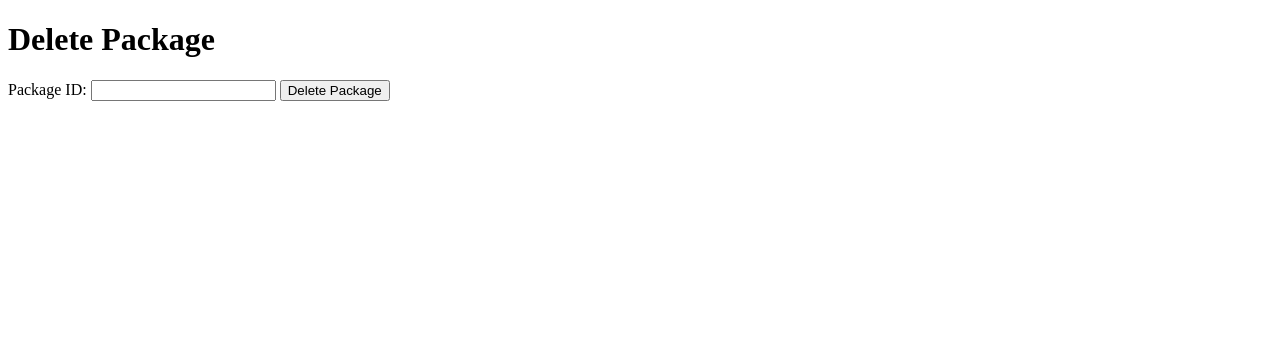
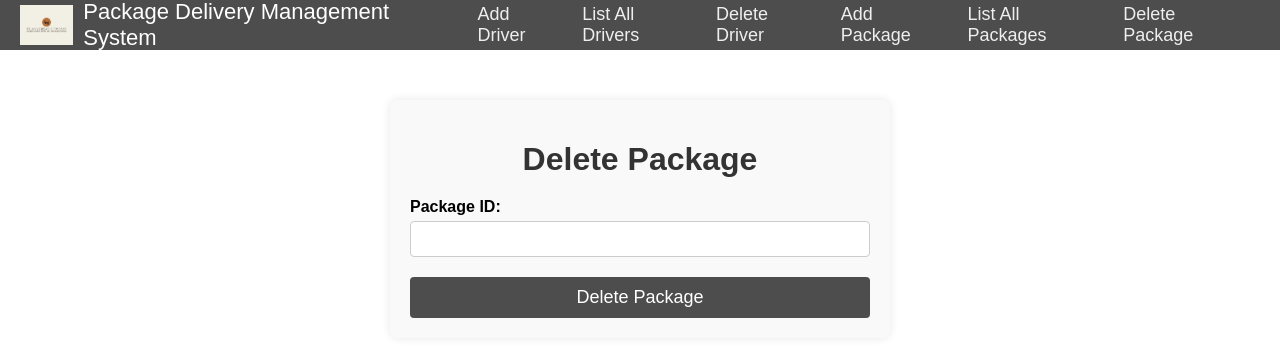
Before and after one commit to zafar-m3n/PackageDeliveryManagementSystem, a website: page public/delete-package.html in a window 1280 px wide. Drawn offline with Linux system fonts and the light colour scheme.

Commit message:
Delete styles

```diff
--- a/public/delete-package.html
+++ b/public/delete-package.html
@@ -4,13 +4,32 @@
     <meta charset="UTF-8" />
     <meta name="viewport" content="width=device-width, initial-scale=1.0" />
     <title>Delete Package</title>
+    <link rel="stylesheet" href="/styles/delete-package.css" />
   </head>
   <body>
+    <header>
+      <div class="logo-container">
+        <img src="/logo.png" alt="Project Logo" class="logo" />
+        <span class="navbar-title">Package Delivery Management System</span>
+      </div>
+      <div class="nav">
+        <div class="nav-links">
+          <a href="add-driver.html">Add Driver</a>
+          <a href="/list-drivers">List All Drivers</a>
+          <a href="delete-driver.html">Delete Driver</a>
+          <a href="add-package.html">Add Package</a>
+          <a href="/list-packages">List All Packages</a>
+          <a href="delete-package.html">Delete Package</a>
+        </div>
+      </div>
+    </header>
+    <div class="form-container">
       <h1>Delete Package</h1>
       <form action="/delete-package" method="GET">
         <label for="package_id">Package ID:</label>
         <input type="text" id="package_id" name="package_id" required />
         <button type="submit">Delete Package</button>
       </form>
+    </div>
   </body>
 </html>
--- /dev/null
+++ b/public/styles/delete-package.css
@@ -0,0 +1,107 @@
+/* styles/delete-package.css */
+
+* {
+  box-sizing: border-box;
+}
+
+body {
+  margin: 0;
+  font-family: Arial, sans-serif;
+}
+
+header {
+  background-color: #4d4d4d;
+  height: 50px;
+  width: 100%;
+  display: flex;
+  justify-content: space-between;
+  align-items: center;
+  padding: 0 20px;
+}
+
+.logo-container {
+  display: flex;
+  align-items: center;
+}
+
+.logo {
+  height: 40px;
+  width: auto;
+}
+
+.navbar-title {
+  color: #fff;
+  font-size: 22px;
+  margin-left: 10px;
+}
+
+.nav {
+  display: flex;
+  align-items: center;
+}
+
+.nav-links {
+  display: flex;
+  align-items: center;
+}
+
+.nav-links > a {
+  color: #efefef;
+  text-decoration: none;
+  padding: 13px 10px;
+  font-size: 18px;
+}
+
+.nav-links > a:hover {
+  background-color: rgba(0, 0, 0, 0.3);
+}
+
+.form-container {
+  max-width: 500px;
+  margin: 50px auto;
+  padding: 20px;
+  background-color: #f9f9f9;
+  border-radius: 8px;
+  box-shadow: 0 0 10px rgba(0, 0, 0, 0.1);
+}
+
+h1 {
+  text-align: center;
+  margin-bottom: 20px;
+  color: #333;
+}
+
+form {
+  display: flex;
+  flex-direction: column;
+}
+
+label {
+  font-weight: bold;
+  margin-bottom: 5px;
+  display: block;
+}
+
+input[type="text"] {
+  width: 100%;
+  padding: 8px;
+  border: 1px solid #ccc;
+  border-radius: 4px;
+  font-size: 16px;
+}
+
+button {
+  padding: 10px 20px;
+  background-color: #4d4d4d;
+  color: #fff;
+  font-size: 18px;
+  border: none;
+  border-radius: 4px;
+  cursor: pointer;
+  transition: background-color 0.3s ease;
+  margin-top: 20px;
+}
+
+button:hover {
+  background-color: #333;
+}
```
Lines whose indentation alone changed are shown as unchanged.
